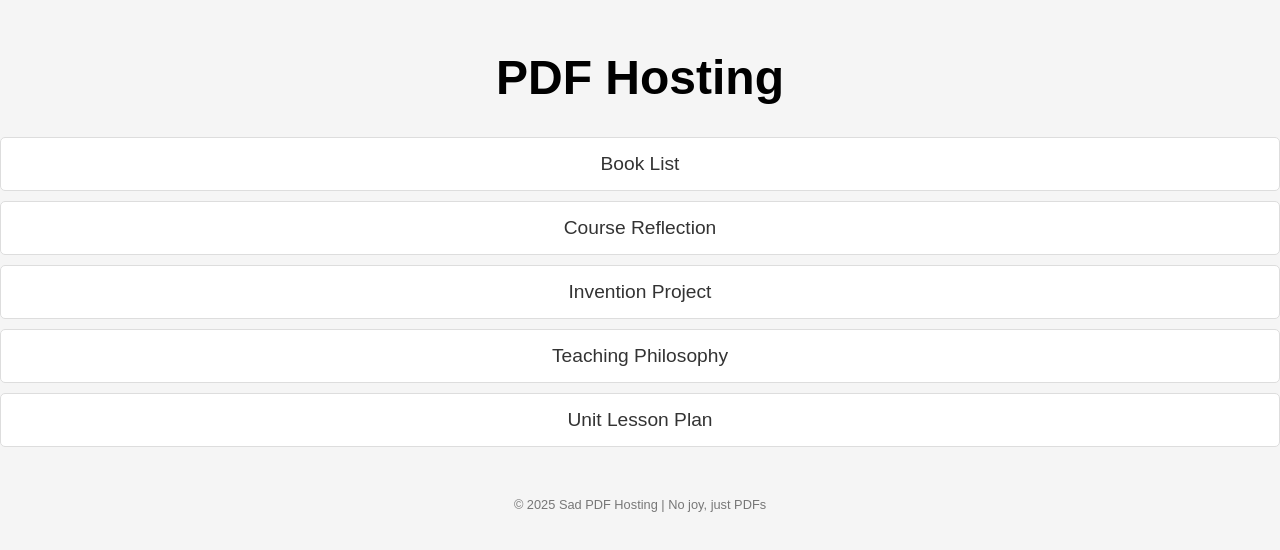
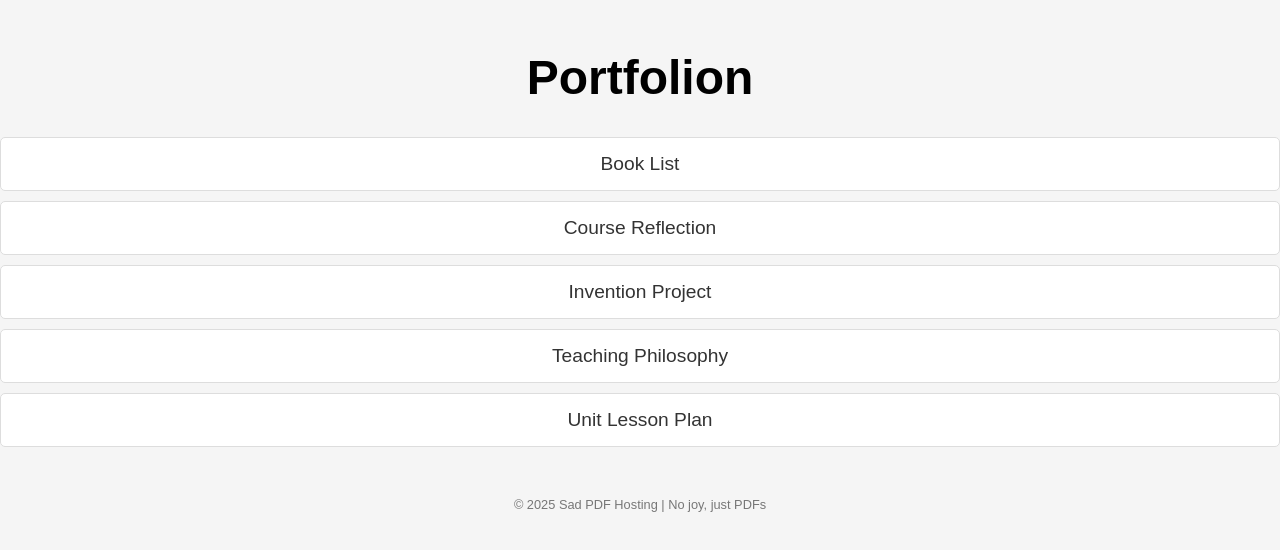
Before and after one commit to leena71/portfoliowebsiteplain, a plain HTML site: page index.html in a window 1280 px wide. Drawn offline with Linux system fonts and the light colour scheme.

Commit message:
Update index.html

```diff
--- a/index.html
+++ b/index.html
@@ -47,7 +47,7 @@
 </head>
 <body>
 
-    <h1>PDF Hosting</h1>
+    <h1>Portfolion</h1>
 
     <ul class="pdf-list">
     <li class="pdf-item"><a href="files/Book List1.pdf" target="_blank">Book List</a></li>
```
